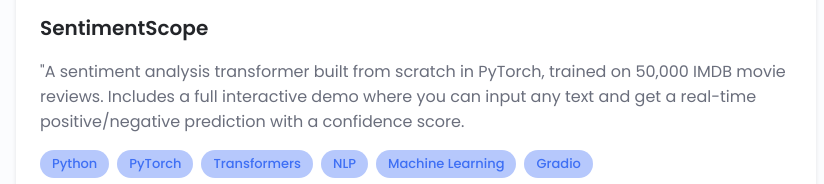
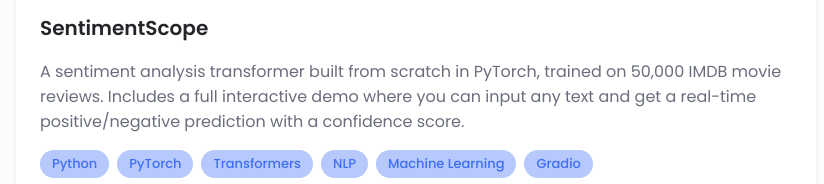
Before and after one commit to paul-io/paul-io.github.io, a plain HTML site: page index.html in a window 1280 px wide. Shown: the part 1518-1702 px from the top of the page, 224-1048 px from the left. Drawn offline with nearby package versions, Linux system fonts and the light colour scheme.

Commit message:
fixed typo

```diff
--- a/index.html
+++ b/index.html
@@ -163,7 +163,7 @@
                         <h3 class="project__title">SentimentScope</h3>
                     </div>
                     <p class="project__description">
-"A sentiment analysis transformer built from scratch in PyTorch, trained on 50,000 IMDB movie reviews. Includes a full interactive demo where you can input any text and get a real-time positive/negative prediction with a confidence score.                    </p>
+A sentiment analysis transformer built from scratch in PyTorch, trained on 50,000 IMDB movie reviews. Includes a full interactive demo where you can input any text and get a real-time positive/negative prediction with a confidence score.                    </p>
                     <div class="project__tags">
                         <span class="project__tag">Python</span>
                         <span class="project__tag">PyTorch</span>
```
